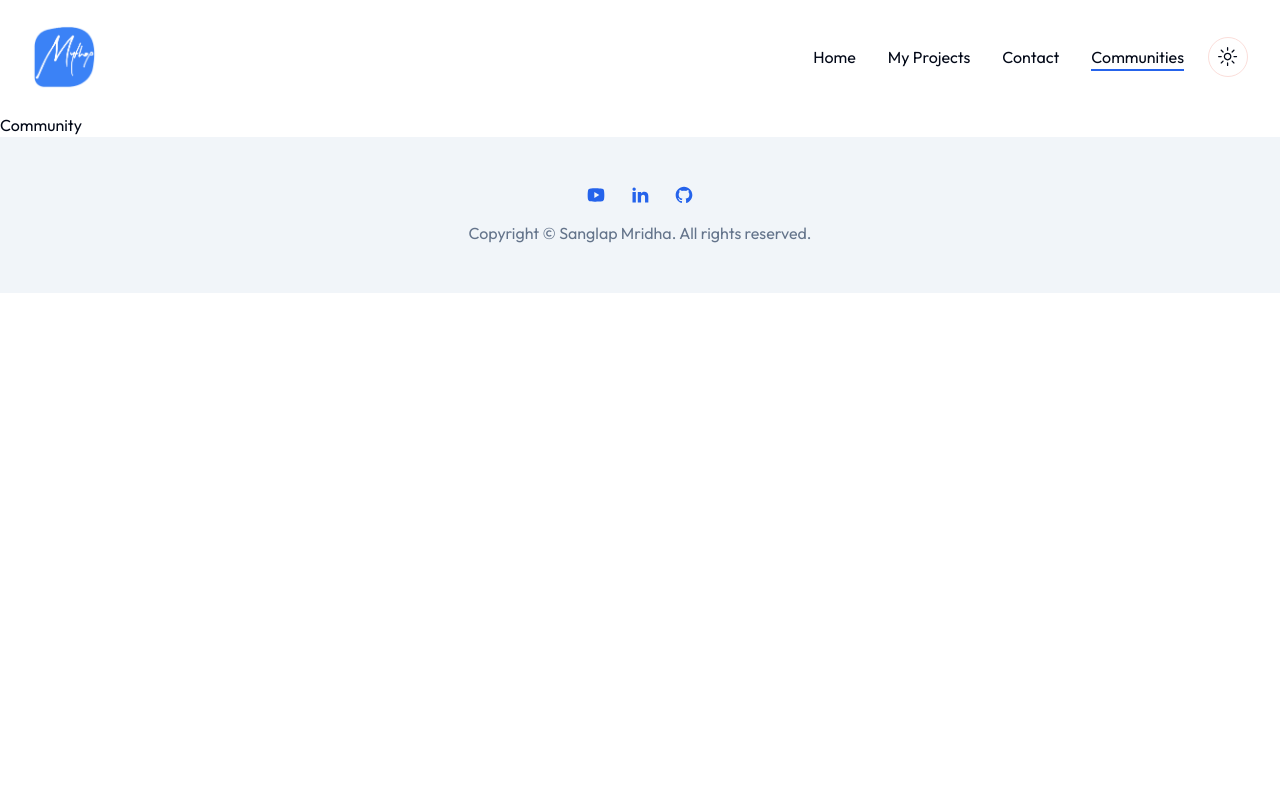
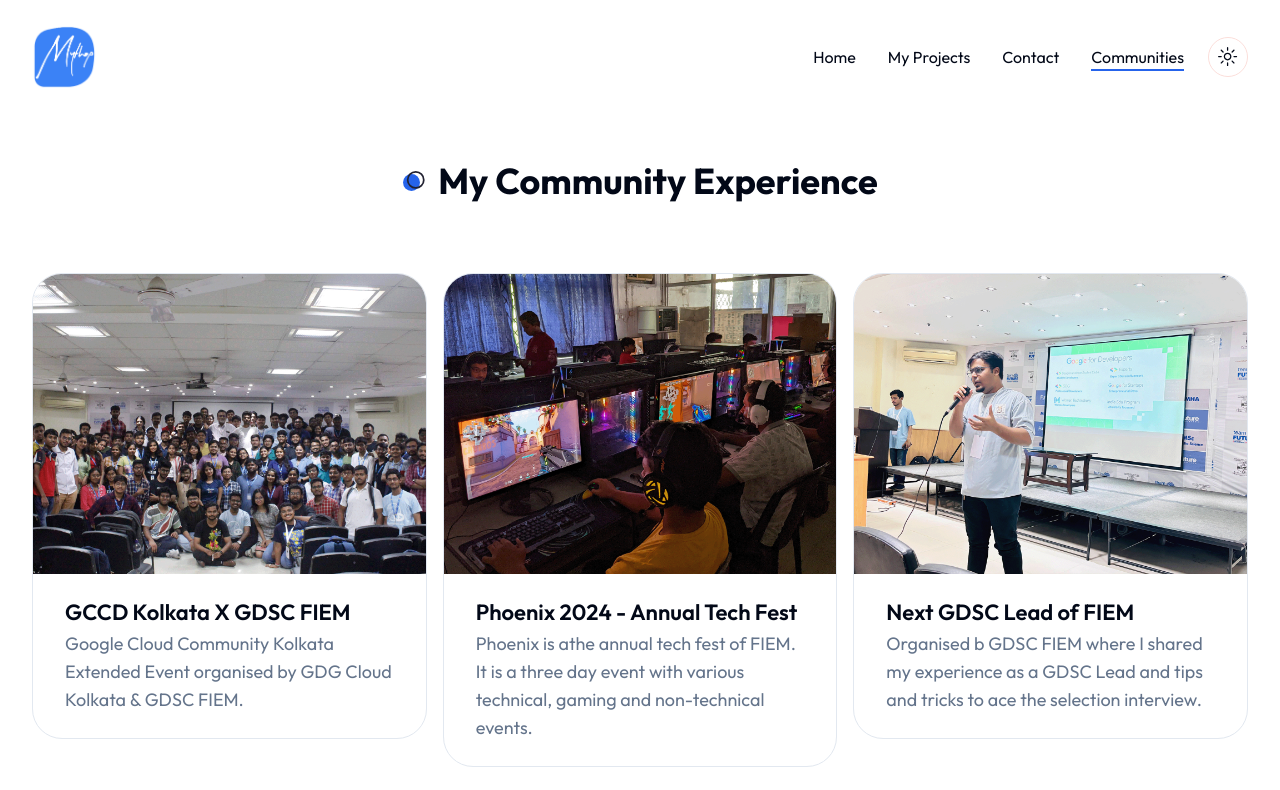
Before and after one commit to sanglap13/next-portfolio, a Next.js app: page /community in a window 1280 px wide. Shown: the top 790 px of the page. Built offline with nearby package versions, Linux system fonts and the light colour scheme.

Commit message:
feat: add community page

```diff
--- a/app/community/page.tsx
+++ b/app/community/page.tsx
@@ -1,7 +1,67 @@
-import React from "react";
+"use client";
+
+import { IProjectProps } from "@/@types/Project.types";
+import CommunityCard from "@/components/shared/CommunityCard";
+import ProjectCard from "@/components/shared/ProjectCard";
+import { Tabs, TabsContent, TabsList, TabsTrigger } from "@/components/ui/tabs";
+import { EVENTS_INFO } from "@/constants/EventsInfo";
+import { PROJECT_INFO } from "@/constants/ProjectInfo";
+import React, { useState } from "react";
+
+//categories
+const uniqueCategories = [
+  "all projects",
+  // ...Array.from(new Set(PROJECT_INFO.map((project) => project.category))),
+  ...new Set(EVENTS_INFO.map((project) => project.event_name)),
+];
+console.log(uniqueCategories);
 
 const Community = () => {
-  return <div>Community</div>;
+  const [categories, setCategories] = useState(uniqueCategories);
+  const [category, setCategory] = useState("all projects");
+
+  const filteredProjects = EVENTS_INFO.filter((project) => {
+    return category === "all projects"
+      ? project
+      : project.event_name === category;
+  });
+  console.log(filteredProjects);
+  return (
+    <section className="min-h-screen pt-12">
+      <div className="container mx-auto">
+        <h2 className="section-title mb-8 xl:mb-16 text-center mx-auto">
+          My Community Experience
+        </h2>
+        {/* tabs */}
+        <Tabs defaultValue={category} className="mb-24 xl:mb-48">
+          {/* <TabsList className="w-full grid h-full md:grid-cols-4 lg:max-w-[640px] mb-12 mx-auto md:border dark:border-none">
+            {categories.map((category, index) => {
+              return (
+                <TabsTrigger
+                  onClick={() => setCategory(category)}
+                  value={category}
+                  key={index}
+                  className="capitalize w-[162px] md:w-auto"
+                >
+                  {category}
+                </TabsTrigger>
+              );
+            })}
+          </TabsList> */}
+          {/* tabs content */}
+          <div className="text-lg xl:mt-8 grid grid-cols-1 lg:grid-cols-3 gap-4">
+            {filteredProjects.map((project, index) => {
+              return (
+                <TabsContent value={category} key={index}>
+                  <CommunityCard event={project} />
+                </TabsContent>
+              );
+            })}
+          </div>
+        </Tabs>
+      </div>
+    </section>
+  );
 };
 
 export default Community;
--- /dev/null
+++ b/components/shared/CommunityCard.tsx
@@ -0,0 +1,58 @@
+import React from "react";
+import { Card, CardHeader } from "../ui/card";
+import { IProjectCardProps } from "@/@types/Project.types";
+import { Badge } from "../ui/badge";
+import Image from "next/image";
+import Link from "next/link";
+import { Github, Link2Icon } from "lucide-react";
+import { IEventCardProps } from "@/@types/Event.types";
+
+const CommunityCard: React.FC<IEventCardProps> = ({ event }) => {
+  const { img, title, date, description, link, event_name } = event;
+  return (
+    <Card className="group overflow-hidden relative">
+      <CardHeader className="p-0">
+        {/* image */}
+        <div className="relative w-full h-[300px] flex items-center justify-center overflow-hidden">
+          <Image
+            src={img}
+            // src={"/events/gccdkolextended.png"}
+            width={350}
+            height={350}
+            alt={title}
+            priority
+            className="absolute bottom-0 shadow-2xl rounded-t-lg w-full h-full object-cover transition-all duration-200 group-hover:scale-105 group-hover:shadow-3xl "
+          />
+          {/* buttons */}
+          <div className="flex gap-x-4">
+            <Link
+              target="_blank"
+              rel="noopener noreferrer"
+              href={link as string}
+              className="bg-secondary w-[54px] h-[54px] rounded-full flex justify-center items-center scale-0 opacity-0 group-hover:scale-100 group-hover:opacity-100 transition-all duration-200"
+            >
+              <Link2Icon />
+            </Link>
+            {/* <Link
+              target="_blank"
+              rel="noopener noreferrer"
+              href={github}
+              className="bg-secondary w-[54px] h-[54px] rounded-full flex justify-center items-center scale-0 opacity-0 group-hover:scale-100 group-hover:opacity-100 transition-all duration-200"
+            >
+              <Github />
+            </Link> */}
+          </div>
+        </div>
+      </CardHeader>
+      <div className="h-full px-8 py-6">
+        {/* <Badge className="uppercase text-sm font-medium mb-2 absolute top-4 left-5">
+          {category}
+        </Badge> */}
+        <h4 className="h4 mb-1">{title}</h4>
+        <p className="text-muted-foreground text-lg">{description}</p>
+      </div>
+    </Card>
+  );
+};
+
+export default CommunityCard;
--- a/constants/EventsInfo.ts
+++ b/constants/EventsInfo.ts
@@ -7,6 +7,8 @@ export const EVENTS_INFO = [
     date: "18th May 2024",
     description:
       "Google Cloud Community Kolkata Extended Event organised by GDG Cloud Kolkata & GDSC FIEM.",
+    link: "/community",
+    event_name: "react js",
   },
   {
     img: "/events/phnx.png",
@@ -14,13 +16,17 @@ export const EVENTS_INFO = [
     date: "12th-14th April 2024",
     description:
       "Phoenix is athe annual tech fest of FIEM. It is a three day event with various technical, gaming and non-technical events. ",
+    link: "/community",
+    event_name: "next js",
   },
   {
     img: "/events/gdsclead.png",
     title: "Next GDSC Lead of FIEM",
     date: "15th March 2024",
     description:
-      "Organised by GDSC FIEM where I shared my experience as a GDSC Lead and tips and tricks to ace the selection interview.",
+      "Organised b GDSC FIEM where I shared my experience as a GDSC Lead and tips and tricks to ace the selection interview.",
+    link: "/community",
+    event_name: "react js",
   },
   {
     img: "/events/connectwithcoreteam.png",
@@ -28,6 +34,8 @@ export const EVENTS_INFO = [
     date: "30th January 2024",
     description:
       "Organised by GDSC FIEM. A networking event which was also the sequel of Google Cloud Study Jams 2023.",
+    link: "/community",
+    event_name: "react js",
   },
 
   {
@@ -36,5 +44,7 @@ export const EVENTS_INFO = [
     date: "13th October 2023",
     description:
       "Organised by GDSC FIEM. On the ocation of hacktoberfest a speaker session on Open Source and its importance.",
+    link: "/community",
+    event_name: "fullstack",
   },
 ];
```
Also changed, not shown: @types/Event.types.ts (added, +12 -0 lines).
